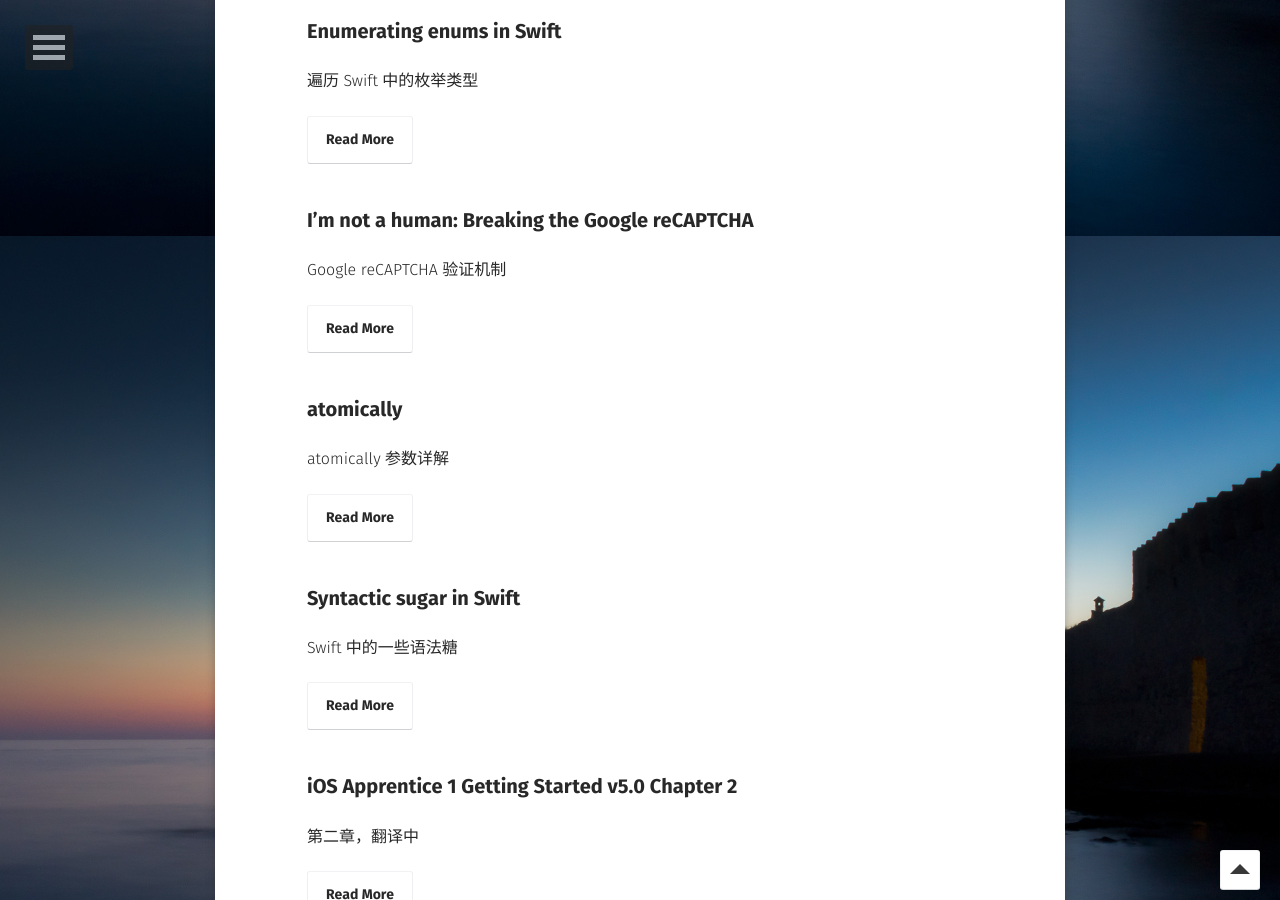
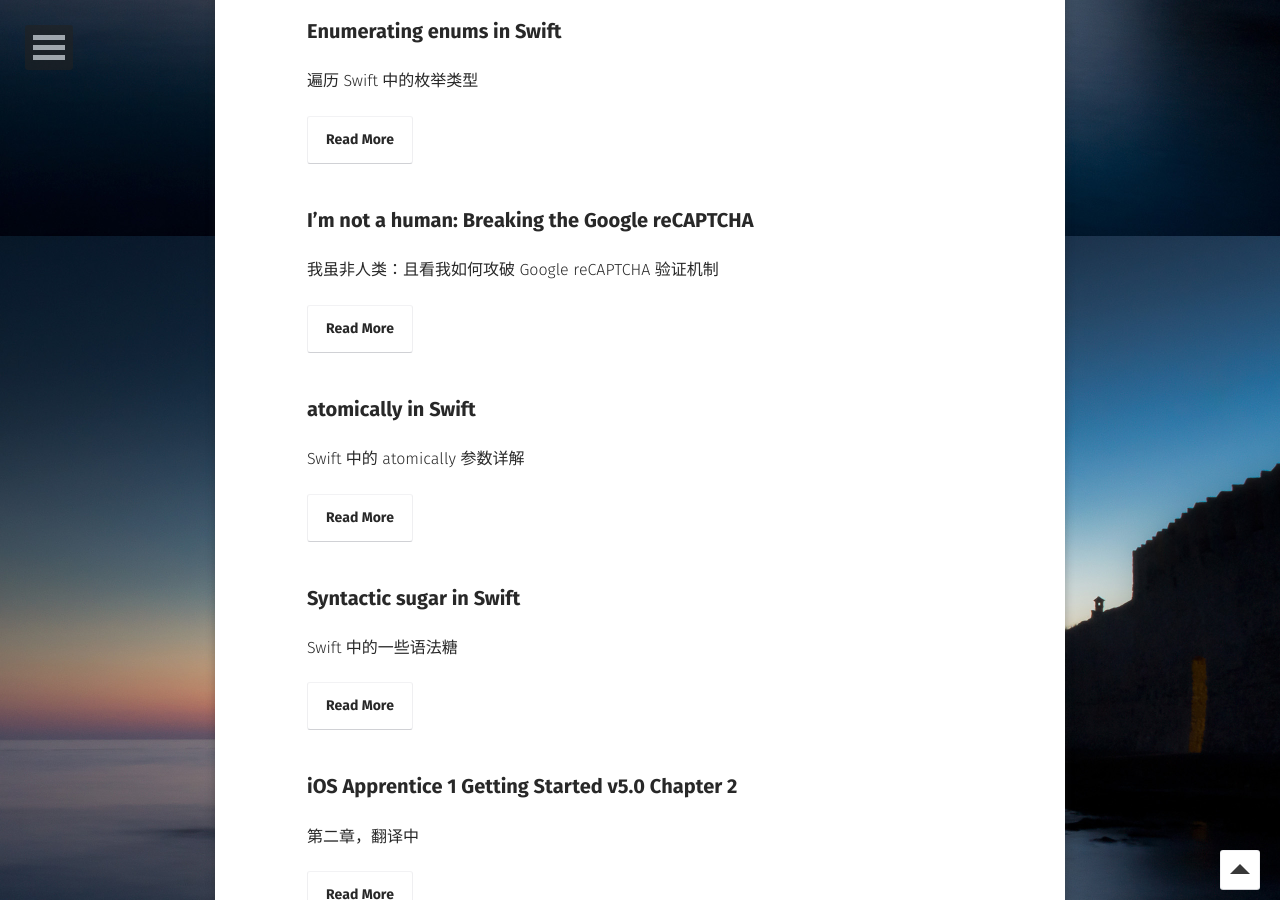
Before and after one commit to AurevoirXavier/deprecated-AurevoirXavier.github.io, a Jekyll site: the page built from posts/index.md, in a window 1280 px wide and 900 px high, scrolled down 664 px. Built offline with Jekyll 4.4.1, drawn with Linux system fonts in a browser that asks for light colours; some web fonts are replaced.

Commit message:
11:16/04/27/17

```diff
--- a/_posts/2017-4-19-atomically.md
+++ b/_posts/2017-4-19-atomically.md
@@ -1,8 +1,8 @@
 ---
 layout: post
-title: "atomically"
+title: "atomically in Swift"
 date:   2017-04-11
-excerpt: "atomically 参数详解"
+excerpt: "Swift 中的 atomically 参数详解"
 tags: [program, swift]
 comments: true
 ---
--- a/_posts/2017-4-19-reCAPTCHA.md
+++ b/_posts/2017-4-19-reCAPTCHA.md
@@ -2,7 +2,7 @@
 layout: post
 title: "I’m not a human: Breaking the Google reCAPTCHA"
 date:   2017-04-19
-excerpt: "Google reCAPTCHA 验证机制"
+excerpt: "我虽非人类：且看我如何攻破 Google reCAPTCHA 验证机制"
 tags: [program, google, captcha]
 comments: true
 ---
```
